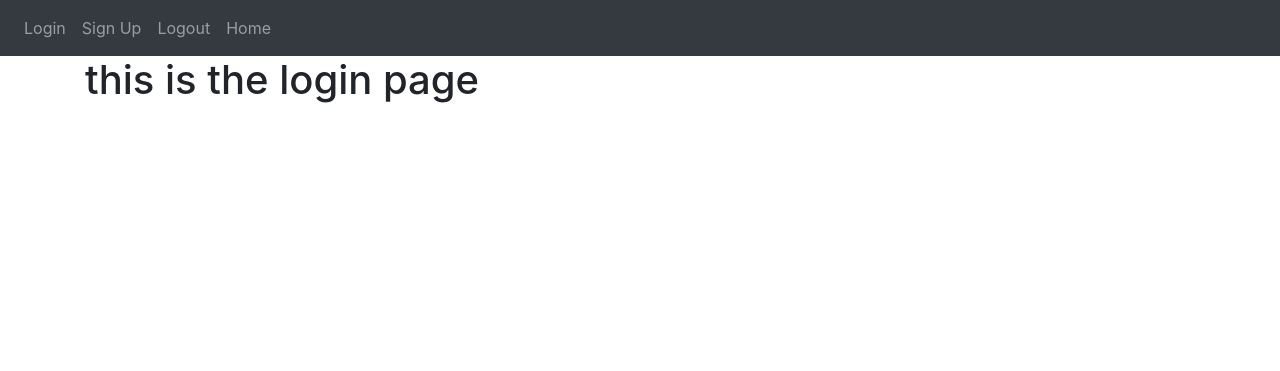
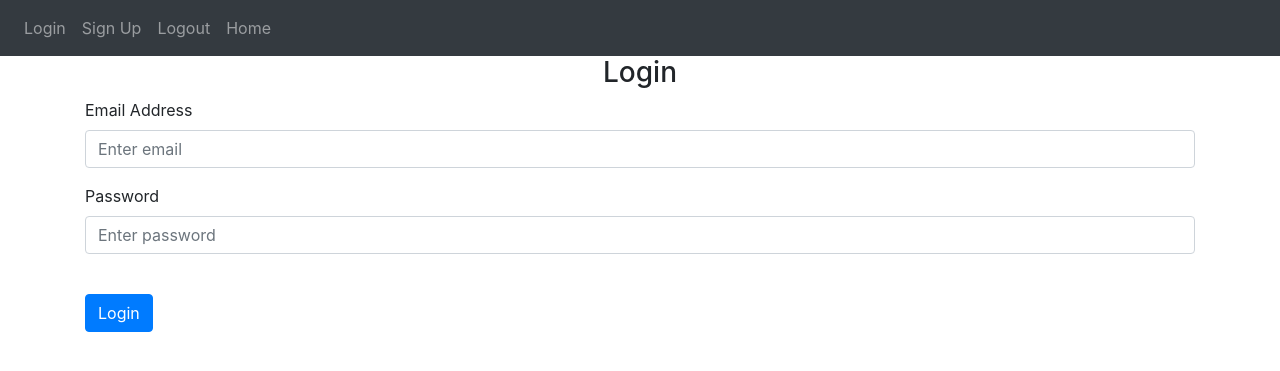
Before and after one commit to elsieoduor/flask_w_python_app, a Flask app: template website/template/login.html in a window 1280 px wide. Shown: the top 371 px of the page. Run offline with Flask 3, Linux system fonts and the light colour scheme; the template is opened without the code that fills it, so the values that code supplies are empty; some libraries are stand-ins or nearby versions.

Commit message:
Created Login template

```diff
--- a/website/template/login.html
+++ b/website/template/login.html
@@ -1,7 +1,21 @@
 {% extends "base.html"%} {% block title %}Login{% endblock %}
 
 {% block content%}
+<form method="POST">
+  <h3 align="center">Login</h3>
+  <div class="form-group">
+    <label for="email">Email Address</label>
+    <input type="email" class="form-control" id="email" name="email" placeholder="Enter email" />
+  </div>
 
-<h1>this is the login page</h1>
+  <div class="form-group">
+    <label for="password">Password</label>
+    <input type="password" class="form-control" id="password" name="password" placeholder="Enter password" />
+  </div>
+
+  <br />
+
+  <button type="submit" class="btn btn-primary">Login</button>
+</form>
 
 {% endblock %}
```
